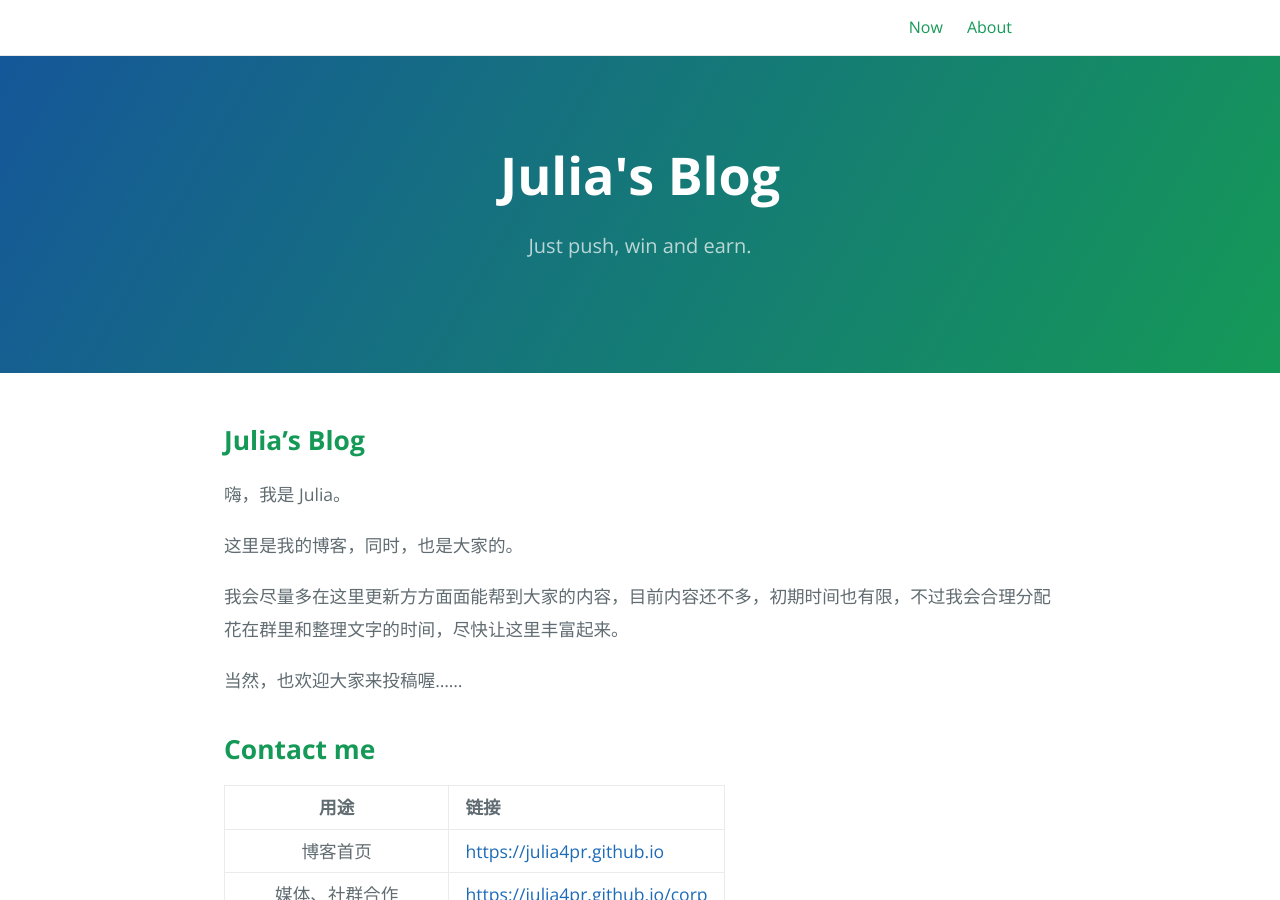
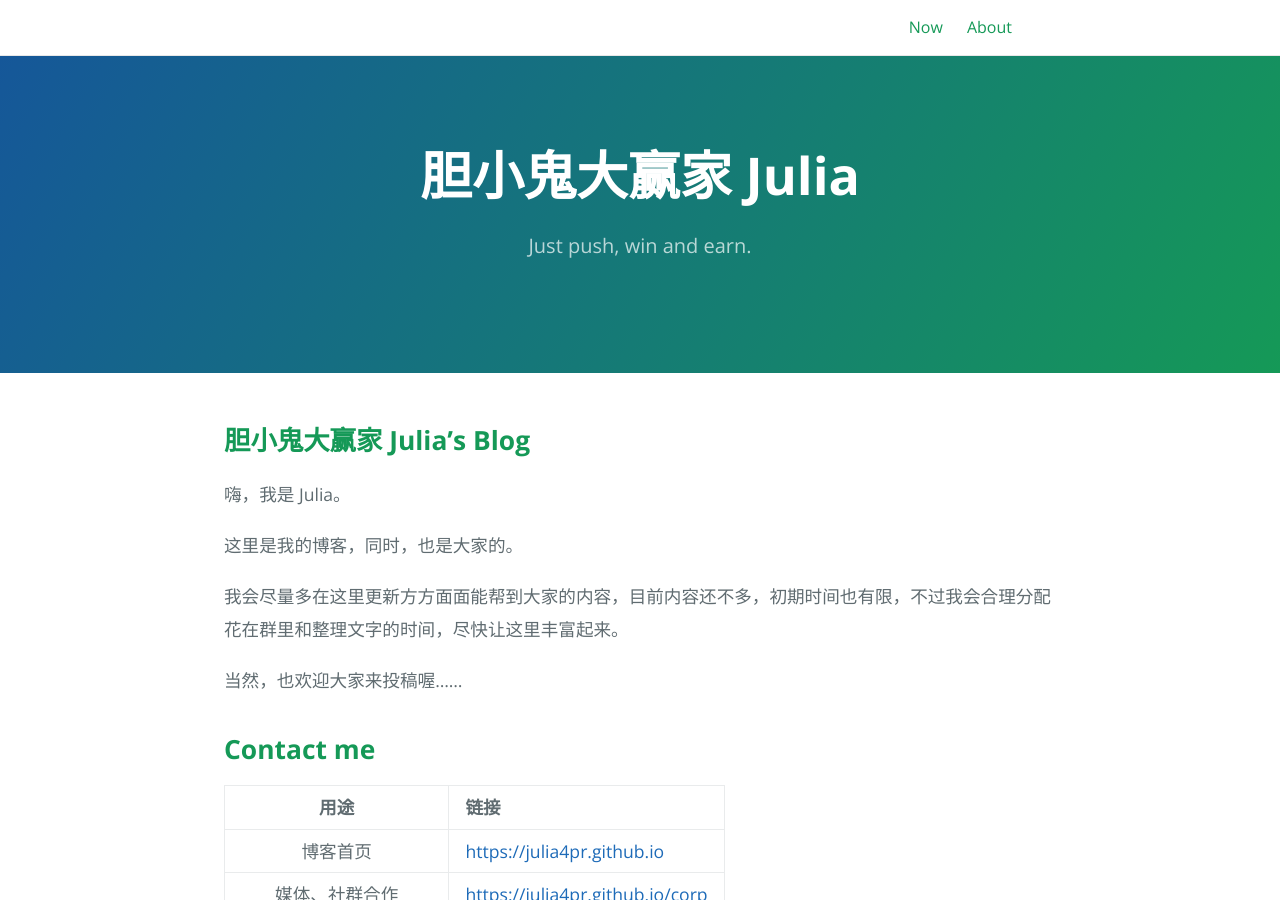
Before and after one commit to julia4pr/julia4pr.github.io, a Jekyll site: the page built from index.md, in a window 1280 px wide and 900 px high. Built offline with Jekyll 4.4.1, drawn with Linux system fonts in a browser that asks for light colours.

Commit message:
updated index

```diff
--- a/index.md
+++ b/index.md
@@ -1,9 +1,9 @@
 ---
 layout: home
-title: Julia's Blog
+title: 胆小鬼大赢家 Julia
 ---
 
-## Julia's Blog
+## 胆小鬼大赢家 Julia's Blog
 
 嗨，我是 Julia。
 
```
